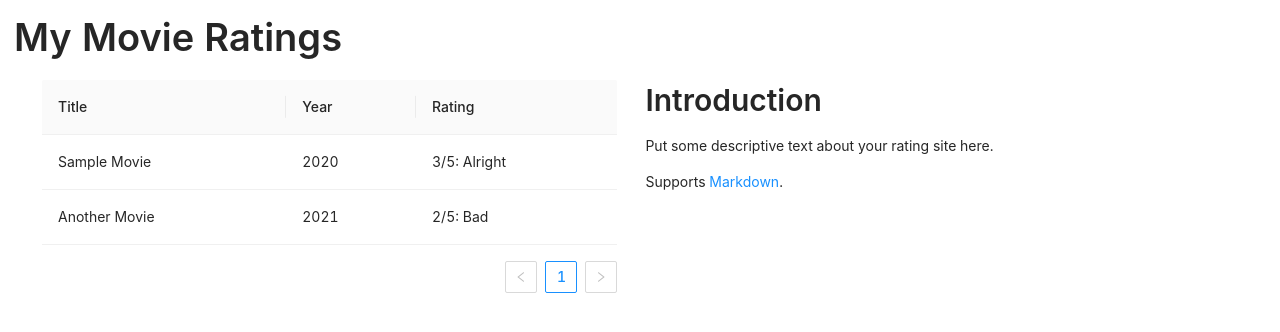
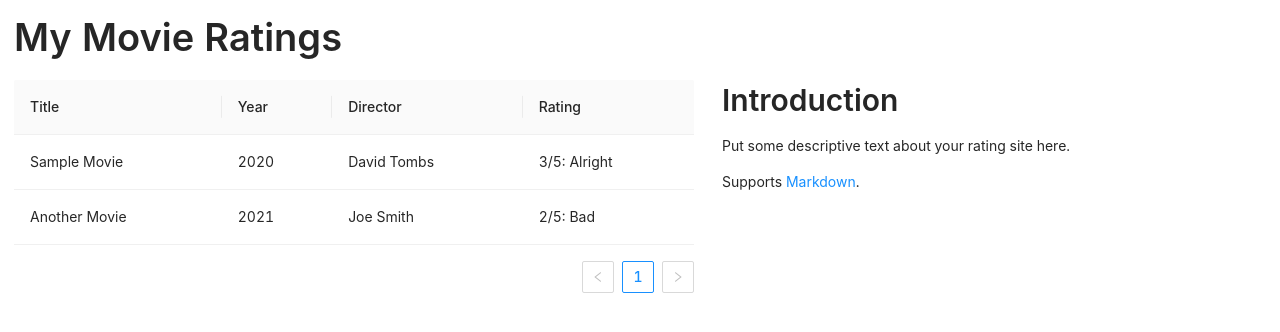
Before and after one commit to dgtombs/movierate, a React (Create React App) app in the folder frontend/: page / in a window 1280 px wide. Shown: the top 332 px of the page. Built offline with nearby package versions, Linux system fonts and the light colour scheme.

Commit message:
feat: improve layout

```diff
--- a/frontend/src/components/App.css
+++ b/frontend/src/components/App.css
@@ -8,9 +8,18 @@
 }
 
 .main-content > * {
-  flex-grow: 1;
+  flex: 1;
 }
 
-.main-content > *:nth-child(n+1) {
+.main-content > *:nth-child(n+2) {
   margin-left: 2em;
 }
+
+.movie-list {
+  min-width: 50%;
+}
+
+.main-content > .introduction {
+  /* The introduction should be smaller than the movie list. */
+  flex: 0.8;
+}
--- a/frontend/src/components/LoadedApp.tsx
+++ b/frontend/src/components/LoadedApp.tsx
@@ -24,6 +24,10 @@ const columns: ColumnsType<Movie> = [
         dataIndex: 'year',
     },
     {
+        title: 'Director',
+        dataIndex: 'director',
+    },
+    {
         title: 'Rating',
         dataIndex: 'rating',
         render: renderRating,
@@ -32,10 +36,10 @@ const columns: ColumnsType<Movie> = [
 
 const Introduction: React.FC = () => {
     const config = useContext(ConfigContext);
-    return <>
+    return <div className={'introduction'}>
         <Title level={2}>Introduction</Title>
         <ReactMarkdown>{config.introduction}</ReactMarkdown>
-    </>;
+    </div>;
 };
 
 /**
@@ -60,9 +64,7 @@ const LoadedApp: React.FC<Props> = ({ moviesData }) => {
                         })}
                     />
                 </div>
-                <div>
-                    {selectedMovie ? <MovieDetails movie={selectedMovie}/> : <Introduction/>}
-                </div>
+                {selectedMovie ? <MovieDetails movie={selectedMovie}/> : <Introduction/>}
             </div>
         </ConfigContext.Provider>
     );
```
